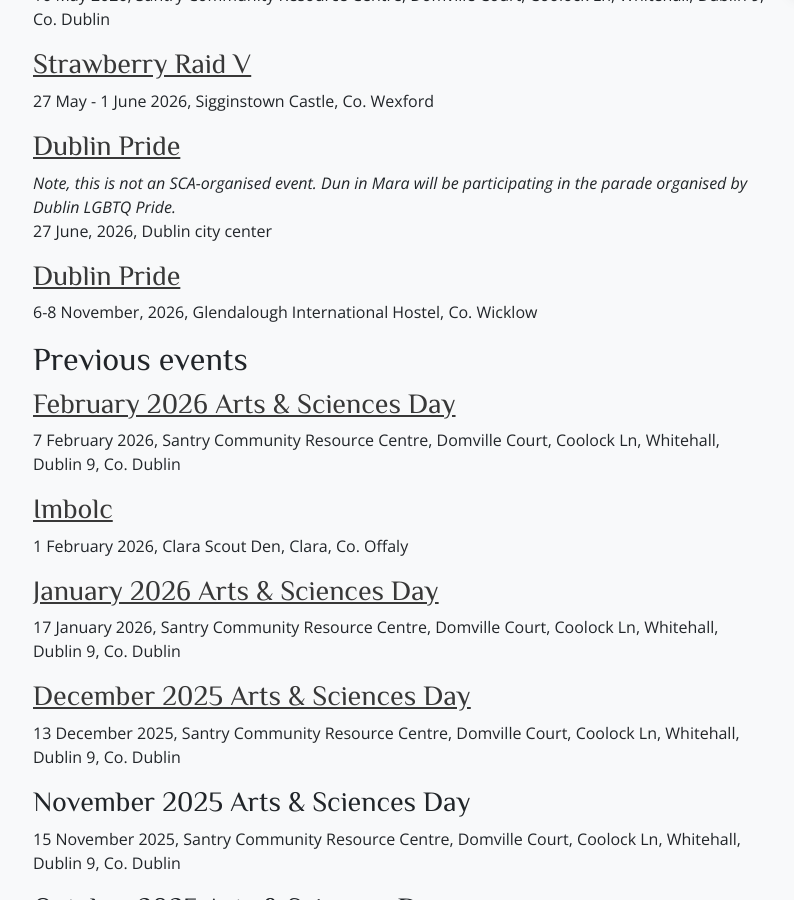
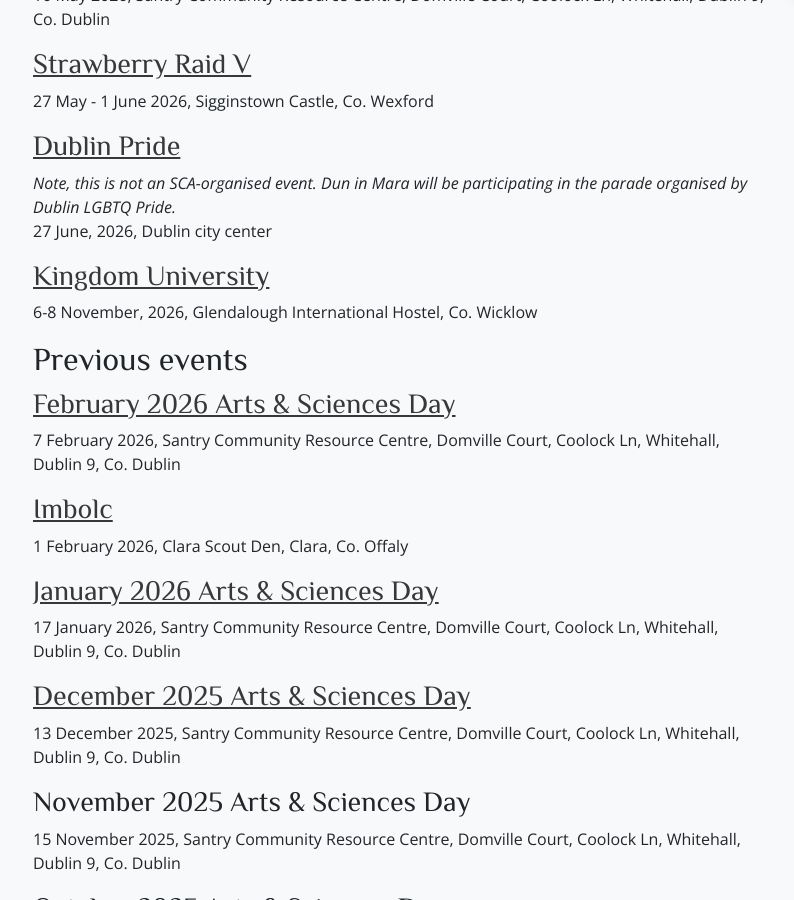
Before and after one commit to drachenwald/dun-in-mara, a Jekyll site: the page built from events/index.md, in a window 1280 px wide and 900 px high, scrolled down 805 px. Shown: the whole window, without its empty margins (49-843 px from the left). Built offline with Jekyll 4.4.1, drawn with Linux system fonts in a browser that asks for light colours; comment, search, counter and statistics services are not loaded.

Commit message:
Fixed name of KU on event index

```diff
--- a/events/index.md
+++ b/events/index.md
@@ -25,7 +25,7 @@
 *Note, this is not an SCA-organised event. Dun in Mara will be participating in the parade organised by Dublin LGBTQ Pride.*
 27 June, 2026, Dublin city center
 
-### [Dublin Pride](/events/2026/kingdom-university/)
+### [Kingdom University](/events/2026/kingdom-university/)
 6-8 November, 2026, Glendalough International Hostel, Co. Wicklow
 
 ## Previous events
```
